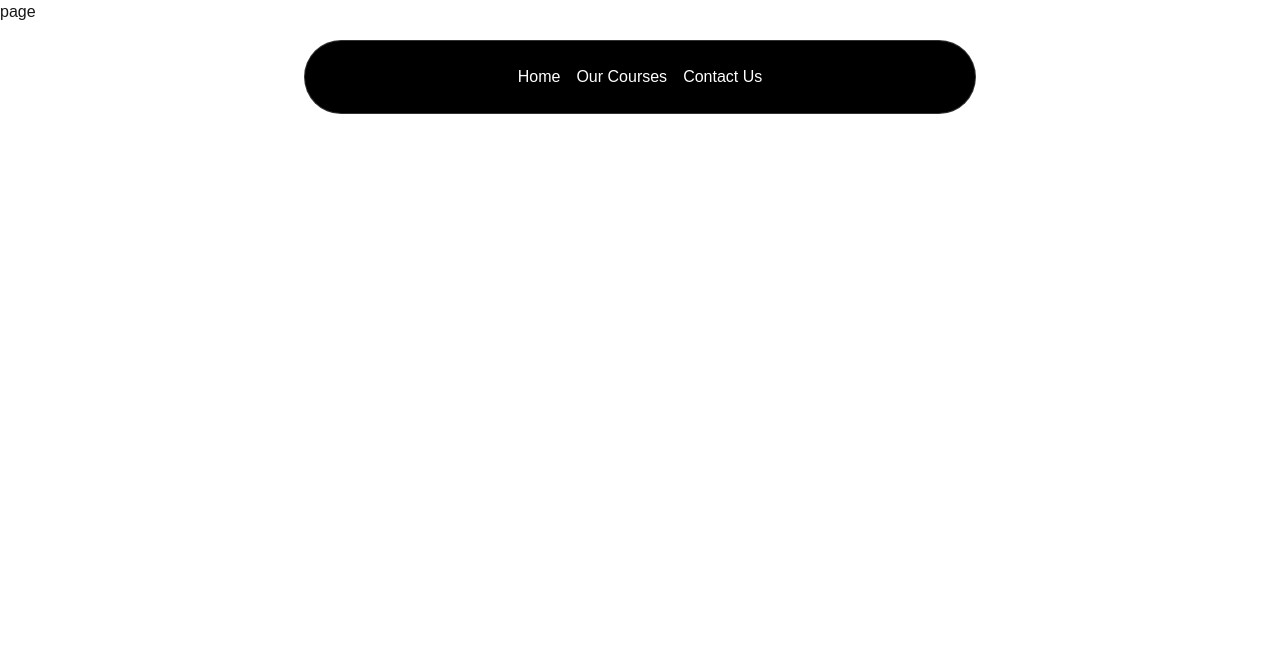
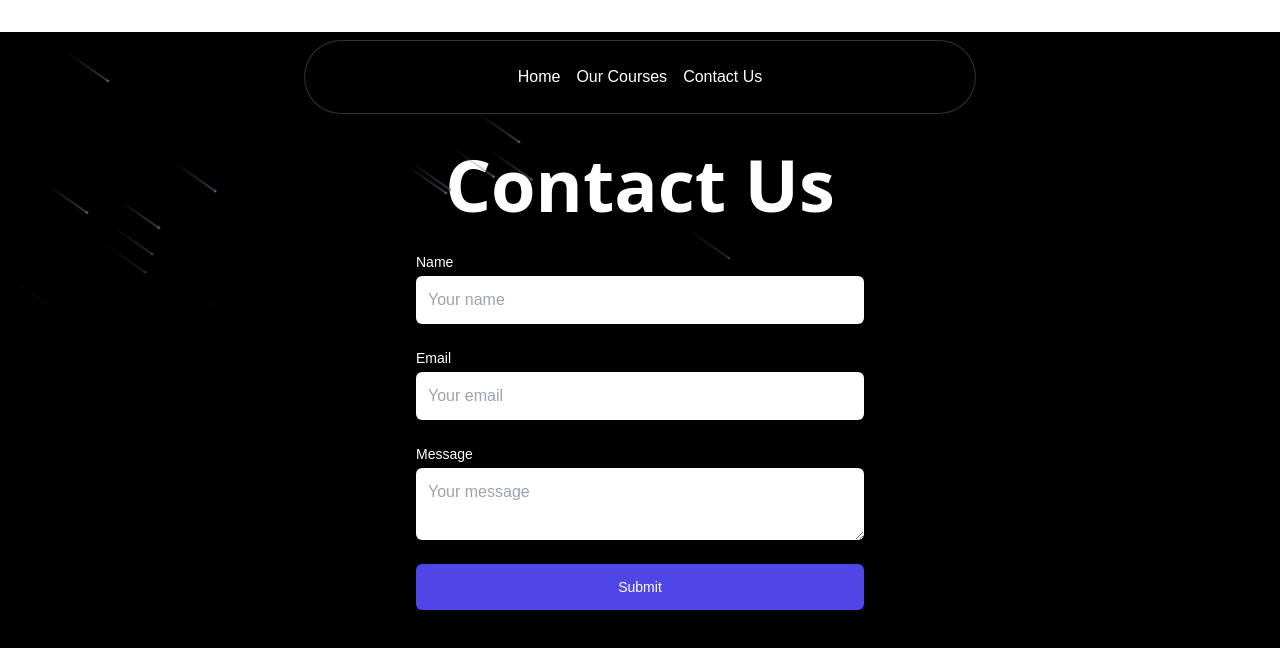
Before and after one commit to vishal862/music-app, a Next.js app: page /contact in a window 1280 px wide. Shown: the top 648 px of the page. Built offline with nearby package versions, Linux system fonts and the light colour scheme.

Commit message:
contact us page

```diff
--- a/src/app/contact/page.tsx
+++ b/src/app/contact/page.tsx
@@ -1,7 +1,66 @@
 import React from 'react'
+import { Meteors } from "@/components/ui/meteors";
 
 export default function page() {
   return (
-    <div>page</div>
-  )
+    <div className="min-h-screen bg-black flex flex-col items-center py-12 px-4 sm:px-6 lg:px-8 mt-8">
+      <div className="max-w-md w-full space-y-8">
+        <h1 className="text-center text-3xl font-extrabold text-gray-900">Contact Us</h1>
+        <h1 className="text-lg md:text-7xl text-center font-sans font-bold mb-8 text-white">
+        Contact Us
+      </h1>
+
+        <form className="mt-8 space-y-6">
+          <div>
+            <label htmlFor="name" className="block text-sm font-medium text-white">
+              Name
+            </label>
+            <input
+              type="text"
+              id="name"
+              name="name"
+              placeholder="Your name"
+              required
+              className="mt-1 p-3 block w-full shadow-sm border-gray-300 rounded-md focus:ring-indigo-500 focus:border-indigo-500"
+            />
+          </div>
+
+          <div>
+            <label htmlFor="email" className="block text-sm font-medium text-white">
+              Email
+            </label>
+            <input
+              type="email"
+              id="email"
+              name="email"
+              placeholder="Your email"
+              required
+              className="mt-1 p-3 block w-full shadow-sm border-gray-300 rounded-md focus:ring-indigo-500 focus:border-indigo-500"
+            />
+          </div>
+
+          <div>
+            <label htmlFor="message" className="block text-sm font-medium text-white">
+              Message
+            </label>
+            <textarea
+              id="message"
+              name="message"
+              placeholder="Your message"
+              required
+              className="mt-1 p-3 block w-full shadow-sm border-gray-300 rounded-md focus:ring-indigo-500 focus:border-indigo-500"
+            ></textarea>
+          </div>
+
+          <button
+            type="submit"
+            className="w-full flex justify-center py-3 px-4 border border-transparent rounded-md shadow-sm text-sm font-medium text-white bg-indigo-600 hover:bg-indigo-700 focus:outline-none focus:ring-2 focus:ring-offset-2 focus:ring-indigo-500"
+          >
+            Submit
+          </button>
+          <Meteors number={20} />
+        </form>
+      </div>
+    </div>
+  );
 }
--- /dev/null
+++ b/src/components/ui/meteors.tsx
@@ -0,0 +1,32 @@
+import { cn } from "@/lib/utils";
+import React from "react";
+
+export const Meteors = ({
+  number,
+  className,
+}: {
+  number?: number;
+  className?: string;
+}) => {
+  const meteors = new Array(number || 20).fill(true);
+  return (
+    <>
+      {meteors.map((el, idx) => (
+        <span
+          key={"meteor" + idx}
+          className={cn(
+            "animate-meteor-effect absolute top-1/2 left-1/2 h-0.5 w-0.5 rounded-[9999px] bg-slate-500 shadow-[0_0_0_1px_#ffffff10] rotate-[215deg]",
+            "before:content-[''] before:absolute before:top-1/2 before:transform before:-translate-y-[50%] before:w-[50px] before:h-[1px] before:bg-gradient-to-r before:from-[#64748b] before:to-transparent",
+            className
+          )}
+          style={{
+            top: 0,
+            left: Math.floor(Math.random() * (400 - -400) + -400) + "px",
+            animationDelay: Math.random() * (0.8 - 0.2) + 0.2 + "s",
+            animationDuration: Math.floor(Math.random() * (10 - 2) + 2) + "s",
+          }}
+        ></span>
+      ))}
+    </>
+  );
+};
--- a/tailwind.config.ts
+++ b/tailwind.config.ts
@@ -50,6 +50,7 @@ export default {
     extend: {
       animation: {
         spotlight: "spotlight 2s ease .75s 1 forwards",
+        "meteor-effect": "meteor 5s linear infinite",
         scroll:
           "scroll var(--animation-duration, 40s) var(--animation-direction, forwards) linear infinite",
       },
@@ -69,6 +70,14 @@ export default {
             transform: "translate(calc(-50% - 0.5rem))",
           },
         },
+        meteor: {
+          "0%": { transform: "rotate(215deg) translateX(0)", opacity: "1" },
+          "70%": { opacity: "1" },
+          "100%": {
+            transform: "rotate(215deg) translateX(-500px)",
+            opacity: "0",
+          },
+        },
       },
       colors: {
         background: "var(--background)",
```
